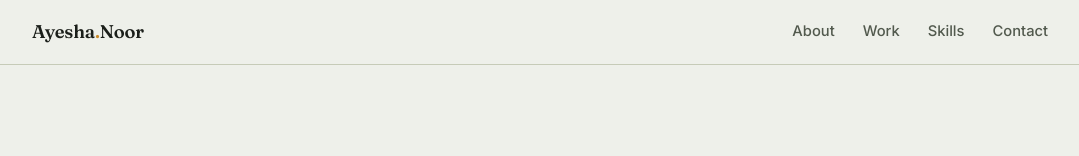
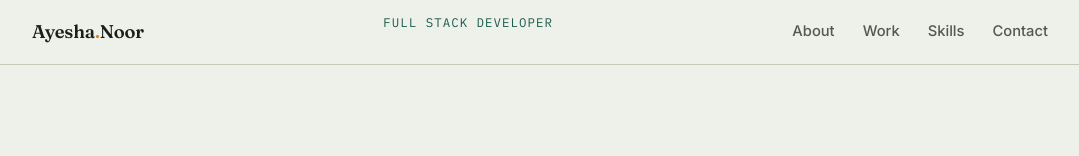
Before and after one commit to aysha-noor/aysha-noor.github.io, a plain HTML site: page index.html in a window 1280 px wide. Shown: the top 156 px of the page, without its empty margins (100-1179 px from the left). Drawn offline with Linux system fonts and the light colour scheme.

```diff
--- a/index.html
+++ b/index.html
@@ -13,6 +13,7 @@
 <nav class="nav">
   <div class="nav-inner">
     <a href="#top" class="nav-logo">Ayesha<span>.</span>Noor</a>
+    <p class="eyebrow">Full Stack Developer</p>
     <div class="nav-links">
       <a href="#about">About</a>
       <a href="#work">Work</a>
```
